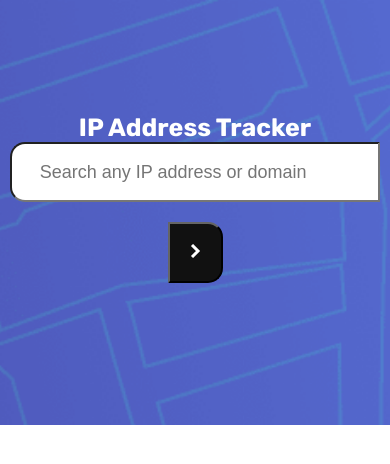
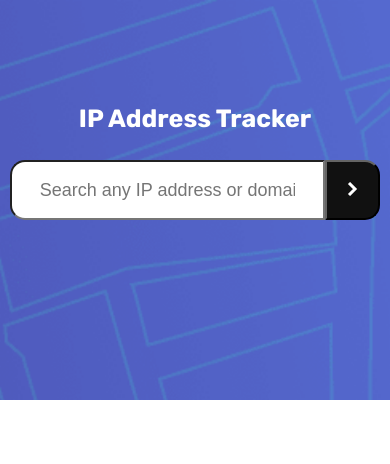
Before and after one commit to MattInReality/ip-address-tracker, a Vue app: page / in a window 390 px wide. Shown: the top 464 px of the page. Built offline with nearby package versions, Linux system fonts and the light colour scheme; no server answers.

Commit message:
Addressed responsiveness on the search-box for mobile.

```diff
--- a/src/components/search-box.vue
+++ b/src/components/search-box.vue
@@ -1,5 +1,6 @@
 <template>
   <form v-on:submit.prevent="handleSubmit">
+    <div class="search-container">
       <input
           v-model="search"
           class="search"
@@ -13,6 +14,7 @@
           <path fill="none" stroke="#FFF" stroke-width="3" d="M2 1l6 6-6 6"/>
         </svg>
       </button>
+    </div>
     <p class="error" v-if="error">{{ error }}</p>
     <!--    <p v-if="locationData">{{ locationData }}</p>-->
   </form>
@@ -54,23 +56,24 @@ export default {
 </script>
 
 <style scoped>
+
+.search-container {
+  display: flex;
+  width: 95vw;
+  max-width: 60rem;
+  justify-content: center;
+  /*align-items: stretch;*/
+  margin-bottom: 2rem;
+}
+
 .search {
   padding: 1.4rem 2.8rem;
   font-size: 1.8rem;
+  width: inherit;
+  max-width: inherit;
   line-height: 1.6;
-  width: 95vw;
-  max-width: 60rem;
   border-top-left-radius: 1.5rem;
   border-bottom-left-radius: 1.5rem;
-  margin-bottom: 2rem;
-}
-
-.error {
-  color: var(--error-color);
-}
-
-.input-error {
-  border-color: var(--error-color);
 }
 
 button {
@@ -85,5 +88,13 @@ button {
   cursor: pointer;
 }
 
+.error {
+  color: var(--error-color);
+}
+
+.input-error {
+  border-color: var(--error-color);
+}
+
 
 </style>
```
Lines whose indentation alone changed are shown as unchanged.
